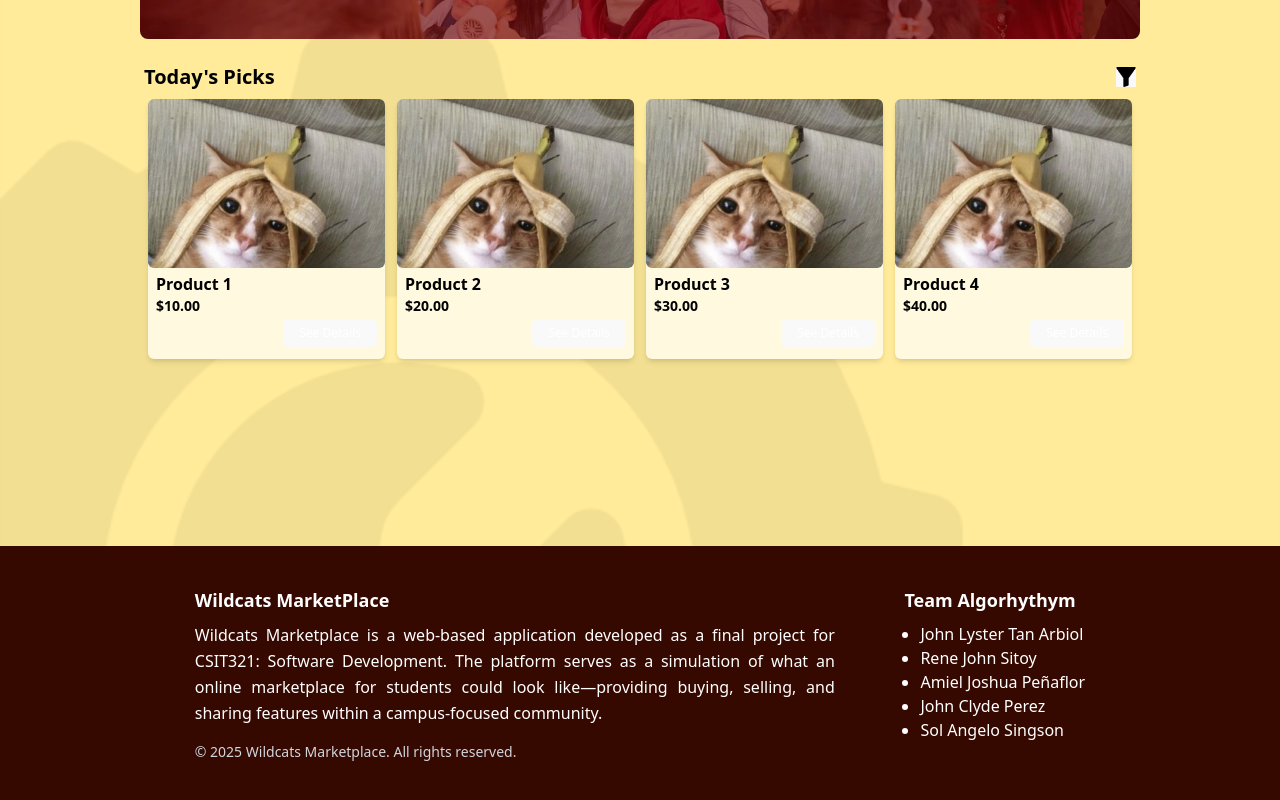
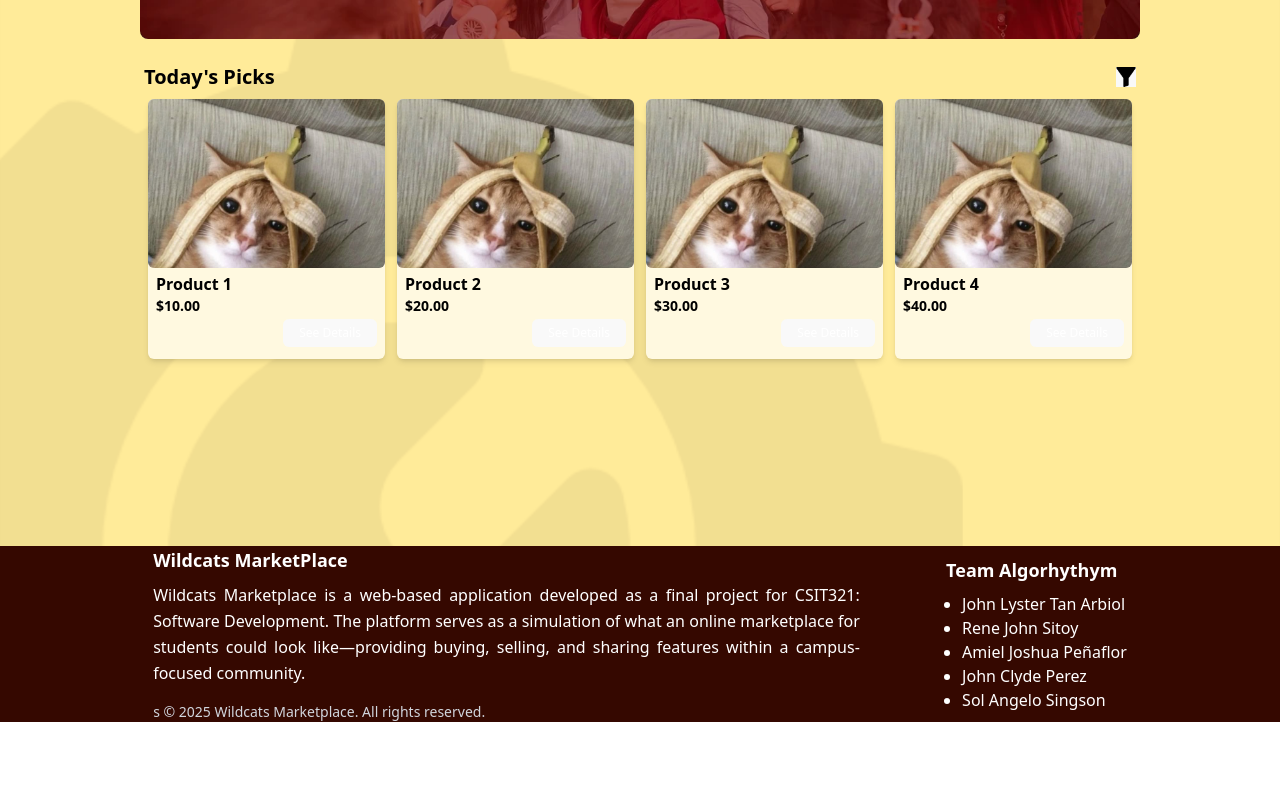
Before and after one commit to SundenJaeger/wildcats-marketplace, a React (Vite) app in the folder wildcats-marketplace-frontend/wildcats-marketplace-frontend/: page /home in a window 1280 px wide. Shown: the part 318-1118 px from the top of the page. After the commit the page ends 1040 px from the top, so only its background shows below. Built offline with nearby package versions, Linux system fonts and the light colour scheme.

Commit message:
adjusted the width of the footer

```diff
--- a/wildcats-marketplace-frontend/wildcats-marketplace-frontend/src/components/Footer.jsx
+++ b/wildcats-marketplace-frontend/wildcats-marketplace-frontend/src/components/Footer.jsx
@@ -1,7 +1,8 @@
 function Footer() {
   return (
-    <footer className="flex items-start justify-around px-40 py-[40px] bg-[#350800] text-white">
-      {/* Left Section */}
+    <footer className="flex justify-center bg-[#350800] text-white">
+      <div className="flex justify-around max-w-265">
+        {/* Left Section */}
       <div className="text-left max-w-2/3">
         <h3 className="font-bold text-lg mb-2">Wildcats MarketPlace</h3>
         <p className="text-md text-justify leading-relaxed">
@@ -10,7 +11,7 @@
             what an online marketplace for students could look like—providing buying,
             selling, and sharing features within a campus-focused community.
         </p>
-        <p className="text-sm text-gray-300 mt-4">
+        <p className="text-sm text-gray-300 mt-4">s
             © 2025 Wildcats Marketplace. All rights reserved.
         </p>
       </div>
@@ -27,6 +28,7 @@
             <li>Sol Angelo Singson</li>
         </ul>
       </div>
+      </div>
     </footer>
   );
 }
```
